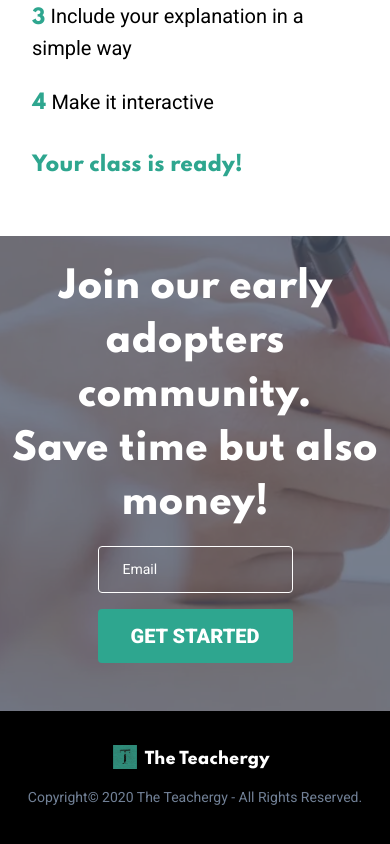
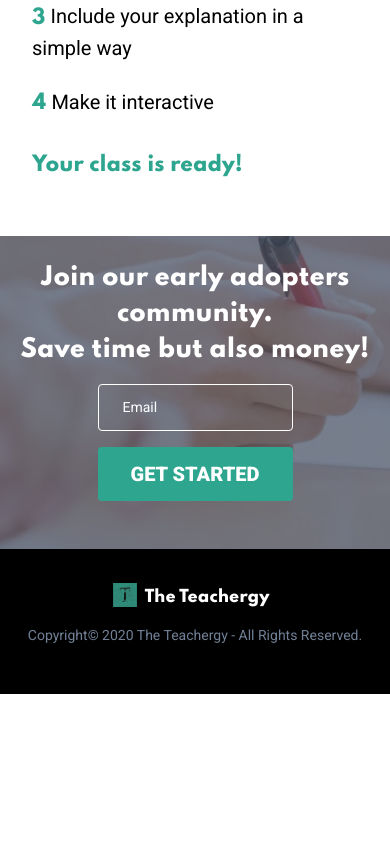
Before and after one commit to julianmateu/theteachergy-front, a Vue app: page / in a window 390 px wide. Shown: the part 3051-3895 px from the top of the page. After the commit the page ends 3745 px from the top, so only its background shows below. Built offline with nearby package versions, Linux system fonts and the light colour scheme.

Commit message:
Footer responsive adaptation

```diff
--- a/src/App.vue
+++ b/src/App.vue
@@ -78,7 +78,7 @@
             </section>
             <section id="Subscribe">
                 <div class="bg-gray-700 bg-opacity-75 py-4">
-                    <h1 class="section-title text-white">Join our early adopters community.<br> Save time but also money!</h1>
+                    <p class="font-title text-2xl text-white text-center p-2 sm:text-4xl">Join our early adopters community.<br> Save time but also money!</p>
                     <form class="flex flex-col sm:flex-row items-center justify-center mx-auto mb-6" @submit="submitForm">
                         <input class="mx-4 w-1/2 my-2 sm:w-2/5 py-3 px-6 rounded text-sm font-body bg-transparent border-white text-white border placeholder-white placeholder-opacity-100"
                                placeholder="Email" type="email" v-model="email">
@@ -186,7 +186,7 @@
     }
 
     #Subscribe {
-        @apply bg-no-repeat bg-left bg-cover bg-center text-white py-0;
+        @apply bg-no-repeat bg-left bg-cover bg-center text-white py-0 text-4xl;
         background-image: url("./assets/hands.webp");
     }
 
```
